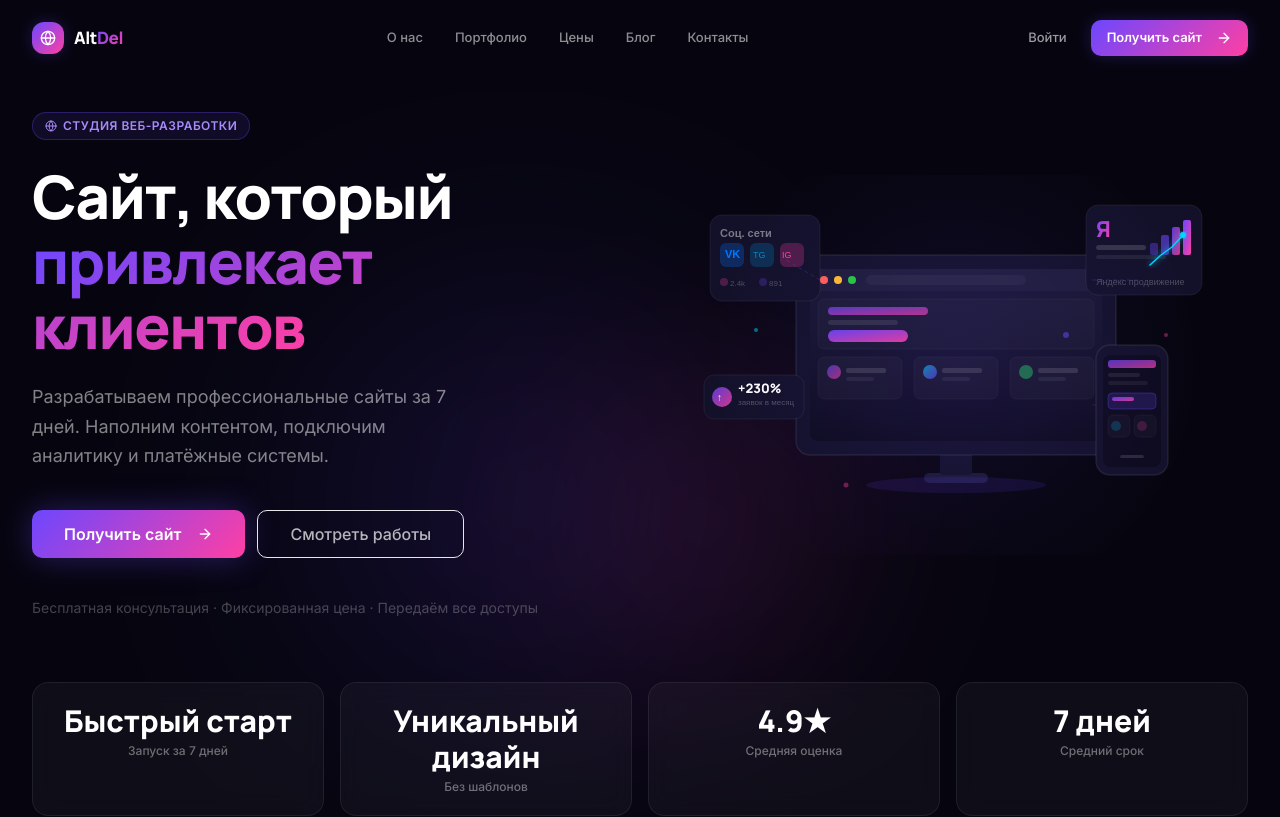
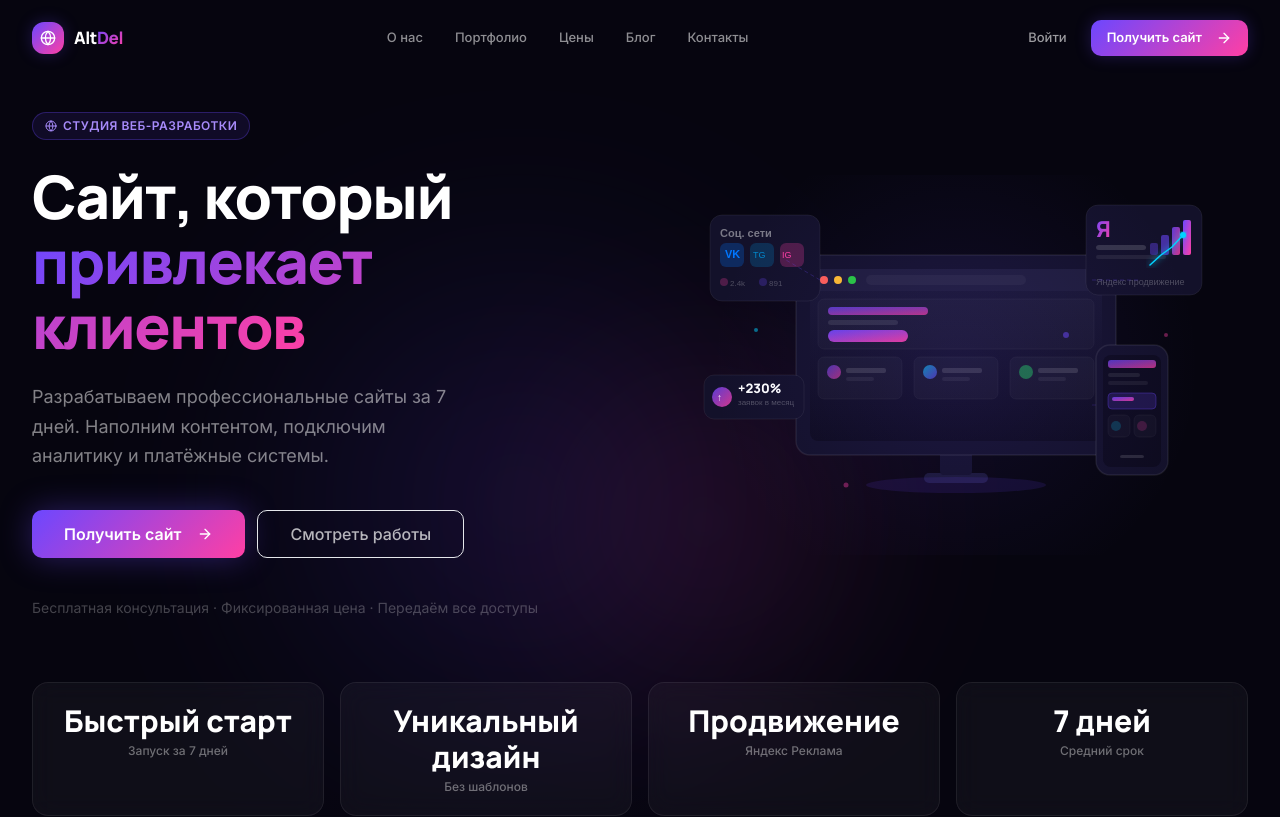
Before and after one commit to pr-poehali-dev/sait-pod-klyuch, a React (Vite) app: page / in a window 1280 px wide. Shown: the top 817 px of the page. Built offline with nearby package versions, Linux system fonts and the light colour scheme.

Commit message:
feat: Yandex Ads promotion

```diff
--- a/src/pages/Index.tsx
+++ b/src/pages/Index.tsx
@@ -18,7 +18,7 @@ const features = [
 const stats = [
   { value: "Быстрый старт", label: "Запуск за 7 дней" },
   { value: "Уникальный дизайн", label: "Без шаблонов" },
-  { value: "4.9★", label: "Средняя оценка" },
+  { value: "Продвижение", label: "Яндекс Реклама" },
   { value: "7 дней", label: "Средний срок" },
 ];
 
```
